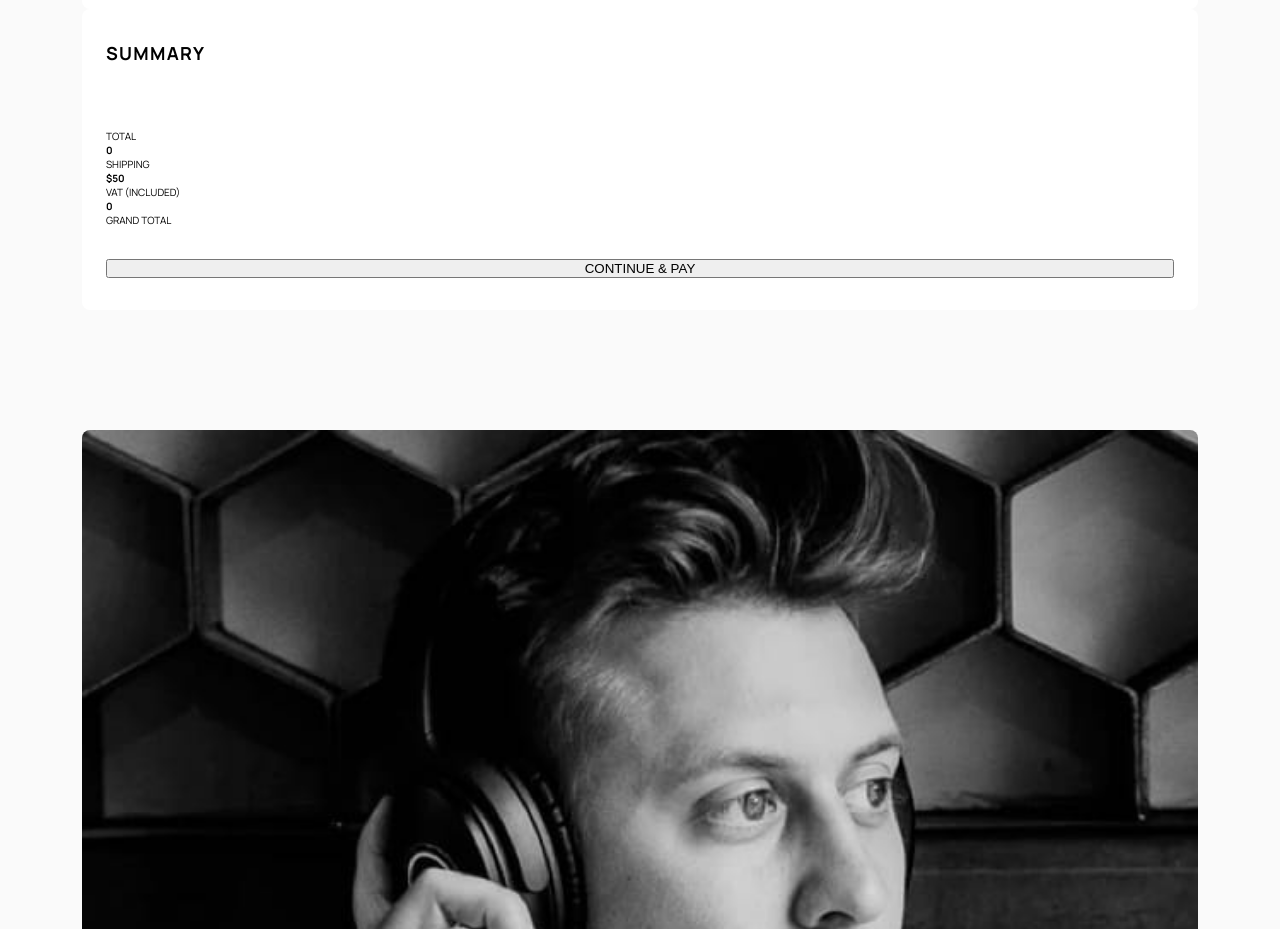
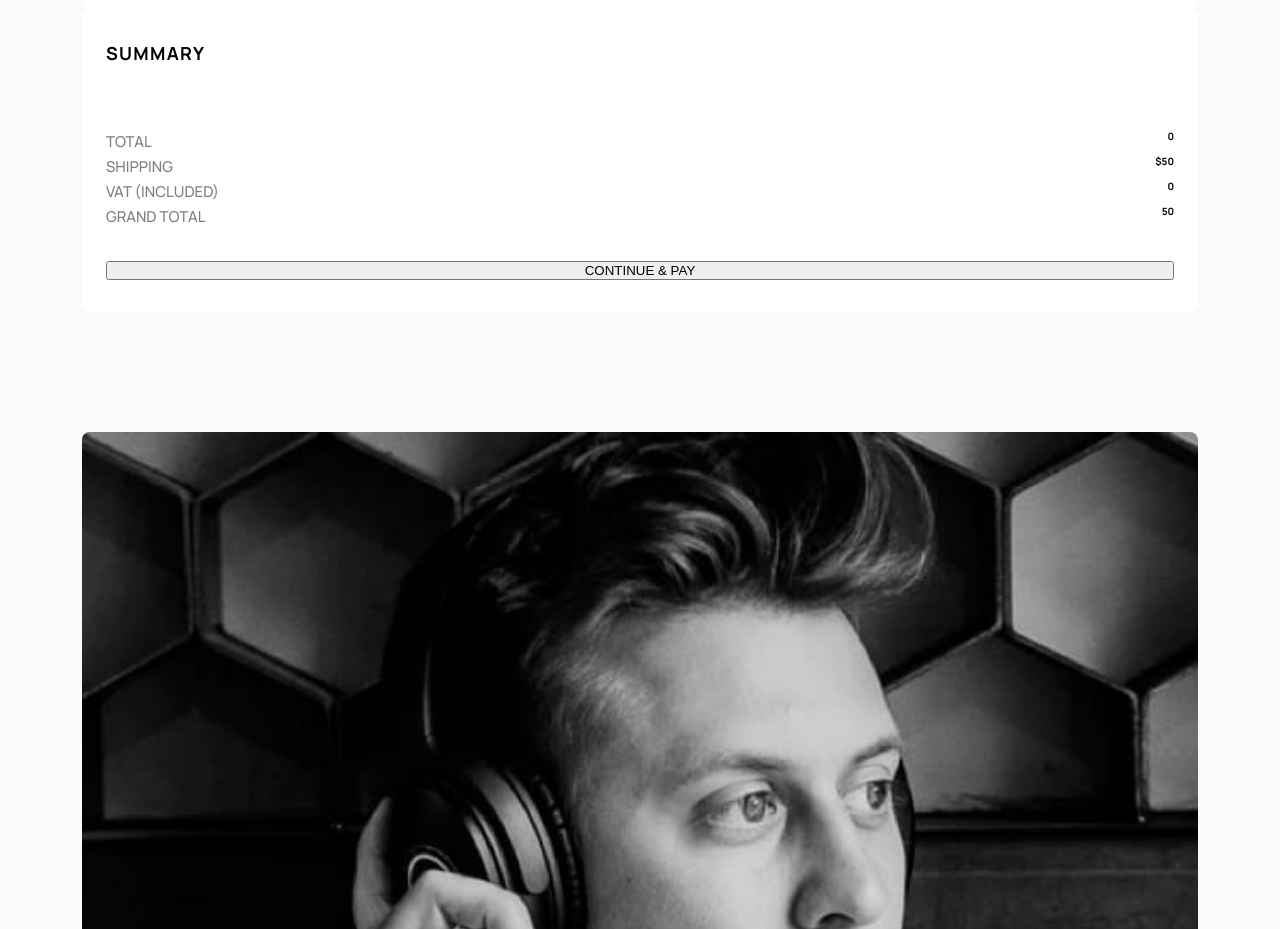
Before and after one commit to GIGAKLIBADZE/audiophile-ecommerce-website, a React (Vite) app: page /checkout in a window 1280 px wide. Shown: the part 1500-2429 px from the top of the page. Built offline with nearby package versions, Linux system fonts and the light colour scheme.

Commit message:
add the grand total amount

```diff
--- a/src/components/checkout/checkoutStyles.tsx
+++ b/src/components/checkout/checkoutStyles.tsx
@@ -115,7 +115,7 @@ export const SummaryTitle = styled.h6`
   color: #000;
 `;
 
-export const SummaryProdyuctsContainer = styled.section`
+export const SummaryProductsContainer = styled.section`
   display: flex;
   flex-direction: column;
   gap: 2.4rem;
@@ -162,3 +162,16 @@ export const SummaryImg = styled.img`
   width: 6.4rem;
   object-fit: contain;
 `;
+
+export const SummaryInfoContainer = styled.div`
+  display: flex;
+  justify-content: space-between;
+`;
+
+export const SummaryInfoText = styled.p`
+  font-size: 1.5rem;
+  font-weight: 500;
+  line-height: 1.67;
+  color: #000;
+  opacity: 0.5;
+`;
--- a/src/pages/Checkout.tsx
+++ b/src/pages/Checkout.tsx
@@ -2,15 +2,6 @@ import { GoBack } from "../components/product/ProductDetailsStyles";
 import { useSelector } from "react-redux";
 import { RootState } from "../store";
 import { IItem } from "../types/types";
-import {
-  AddedProduct,
-  AddedProductImg,
-  AddedProductName,
-  AddedProductPrice,
-  AmountContainer,
-  ProductAndPriceContainer,
-} from "../components/cart/CartStyles";
-import { useDispatch } from "react-redux";
 import {
   BillingDetailsPart,
   CheckoutContaienr,
@@ -27,14 +18,16 @@ import {
   ShippingDetailPart,
   SummaryContainer,
   SummaryImg,
+  SummaryInfoContainer,
+  SummaryInfoText,
   SummaryProductAmount,
   SummaryProductContainer,
   SummaryProductInnerContainer,
   SummaryProductPrice,
   SummaryProductTitle,
-  SummaryProdyuctsContainer,
+  SummaryProductsContainer,
   SummaryTitle,
-} from "../components/checkout/checkoutStyles";
+} from "../components//checkout/checkoutStyles";
 
 const Checkout: React.FC = () => {
   const amountOfProducts = useSelector(
@@ -49,6 +42,8 @@ const Checkout: React.FC = () => {
   const totalPrice = filteredProducts.reduce((sum: number, item: IItem) => {
     return sum + item.price * amountOfProducts[item.slug];
   }, 0);
+
+  const grandTotal = totalPrice + 50;
 
   return (
     <CheckoutMainContainer>
@@ -166,7 +161,7 @@ const Checkout: React.FC = () => {
         </CheckoutContaienr>
         <SummaryContainer>
           <SummaryTitle>SUMMARY</SummaryTitle>
-          <SummaryProdyuctsContainer>
+          <SummaryProductsContainer>
             {filteredProducts.map((item: IItem) => (
               <SummaryProductContainer key={item.id}>
                 <SummaryImg src={item.image.mobile} alt="Product" />
@@ -183,30 +178,30 @@ const Checkout: React.FC = () => {
                 </SummaryProductInnerContainer>
               </SummaryProductContainer>
             ))}
-          </SummaryProdyuctsContainer>
+          </SummaryProductsContainer>
           <section>
             <div>
-              <div>
-                <p>TOTAL</p>
+              <SummaryInfoContainer>
+                <SummaryInfoText>TOTAL</SummaryInfoText>
                 <strong>{totalPrice.toLocaleString()}</strong>
-              </div>
-              <div>
-                <p>SHIPPING</p>
+              </SummaryInfoContainer>
+              <SummaryInfoContainer>
+                <SummaryInfoText>SHIPPING</SummaryInfoText>
                 <strong>$50</strong>
-              </div>
-              <div>
-                <p>VAT (INCLUDED)</p>
+              </SummaryInfoContainer>
+              <SummaryInfoContainer>
+                <SummaryInfoText>VAT (INCLUDED)</SummaryInfoText>
                 <strong>
                   {Number(
                     ((totalPrice * 0.247) / 1.247).toFixed()
                   ).toLocaleString()}
                 </strong>
-              </div>
+              </SummaryInfoContainer>
             </div>
-            <div>
-              <p>GRAND TOTAL</p>
-              <strong></strong>
-            </div>
+            <SummaryInfoContainer>
+              <SummaryInfoText>GRAND TOTAL</SummaryInfoText>
+              <strong>{Number(grandTotal.toFixed()).toLocaleString()}</strong>
+            </SummaryInfoContainer>
           </section>
           <button>CONTINUE & PAY</button>
         </SummaryContainer>
```
